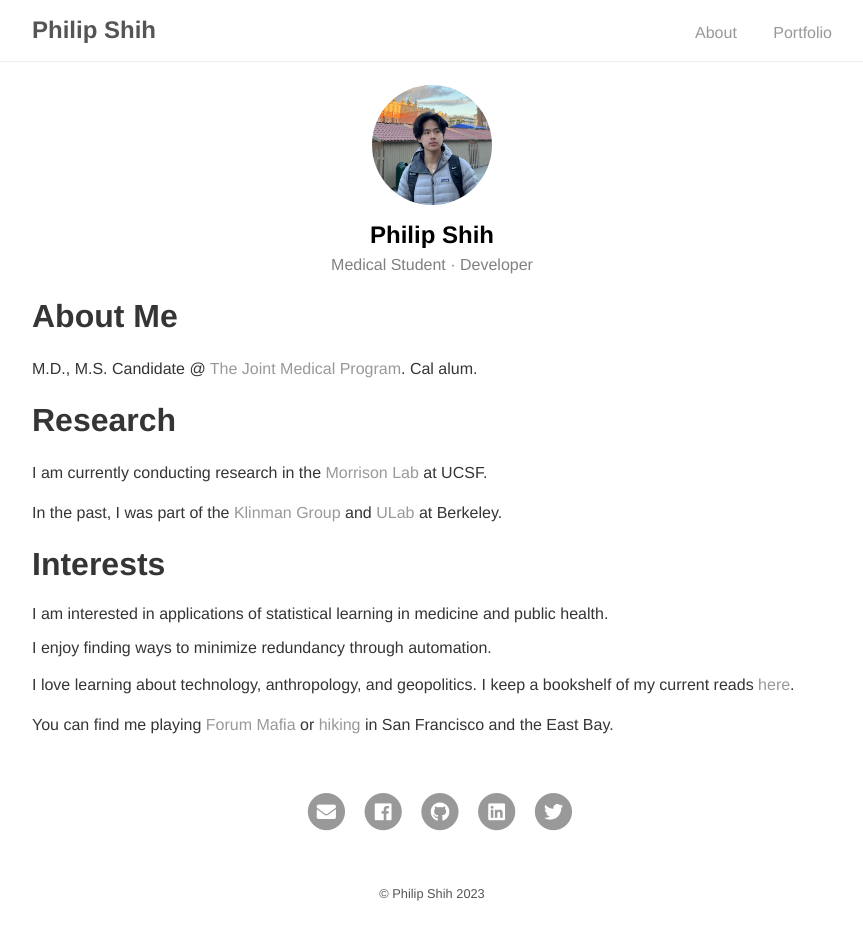
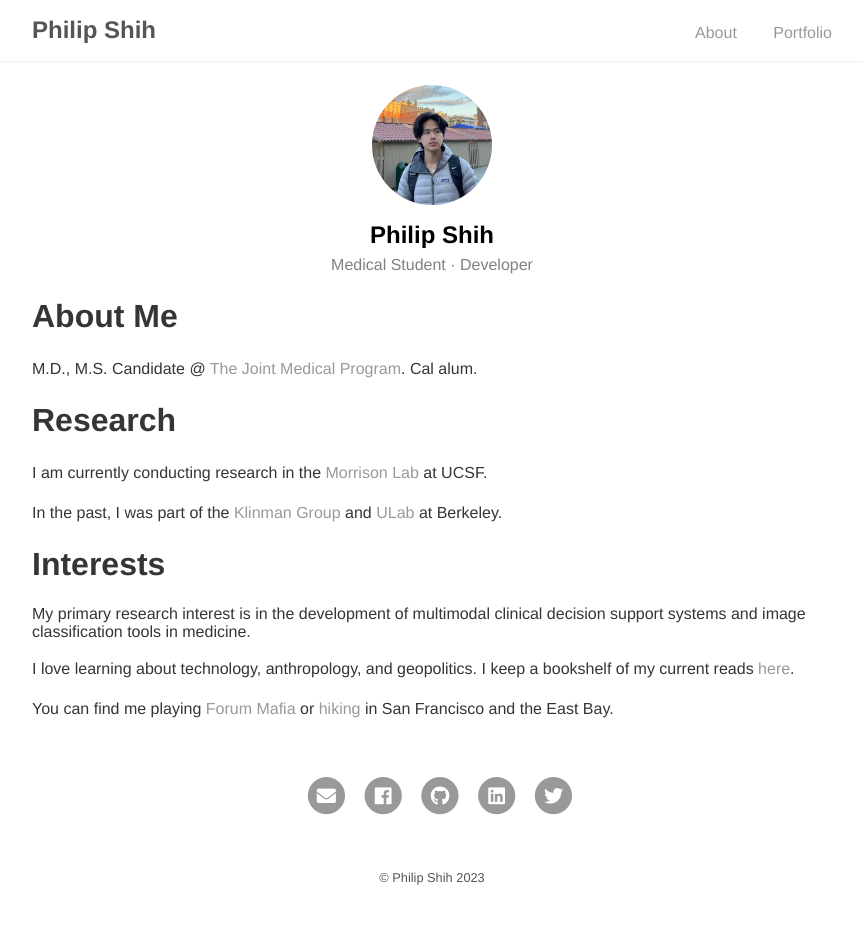
Before and after one commit to philipshih/philipshih.github.io, a Jekyll site: the page built from index.md, in a window 1280 px wide. Shown: the whole page, without its empty margins (208-1071 px from the left). Built offline with Jekyll 4.4.1, drawn with Linux system fonts in a browser that asks for light colours; our own code applies the rules of GitHub Pages for plain Markdown files.

Commit message:
Update index.md

```diff
--- a/index.md
+++ b/index.md
@@ -13,9 +13,7 @@ In the past, I was part of the [Klinman Group](http://www.cchem.berkeley.edu/juk
 <br/>
 
 # Interests
-I am interested in applications of statistical learning in medicine and public health.
-
-I enjoy finding ways to minimize redundancy through automation.
+My primary research interest is in the development of multimodal clinical decision support systems and image classification tools in medicine.
 
 I love learning about technology, anthropology, and geopolitics. I keep a bookshelf of my current reads [here](https://www.goodreads.com/user/show/108682054-philip-shih).
 
```
